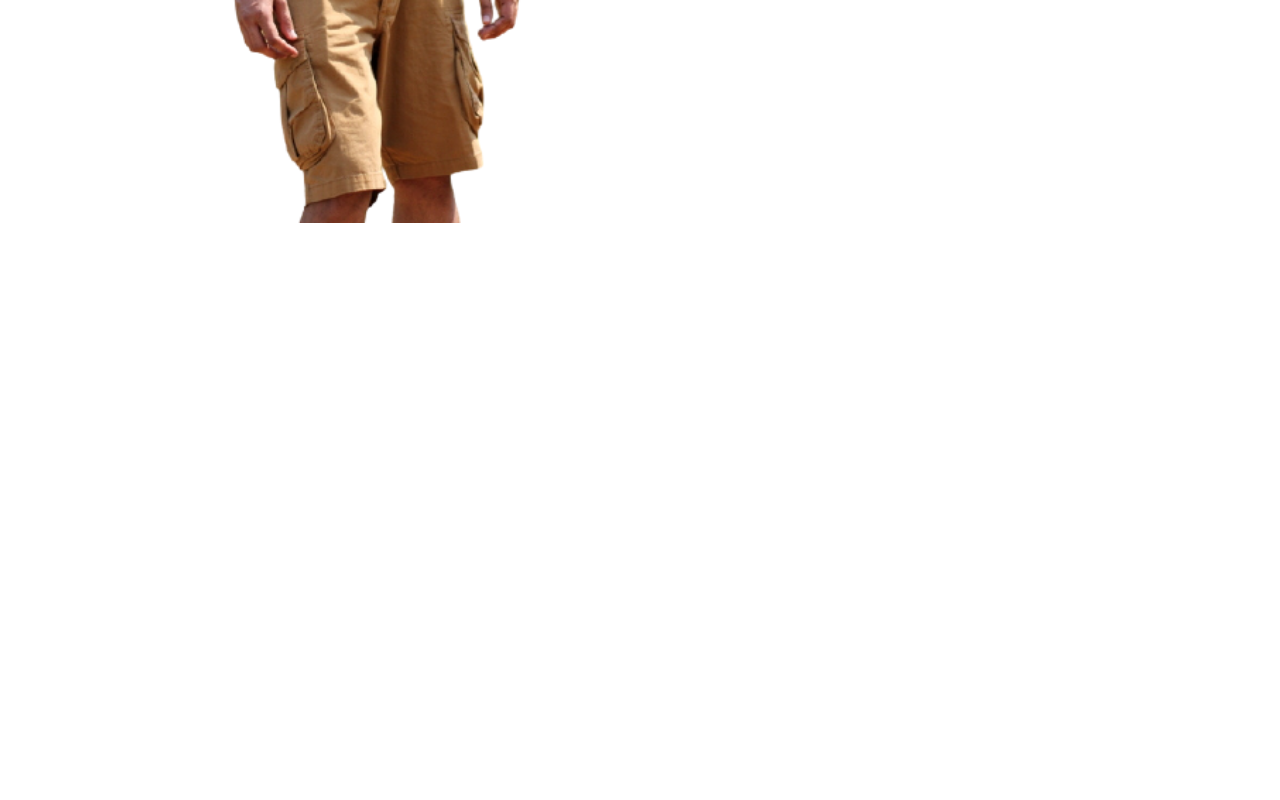
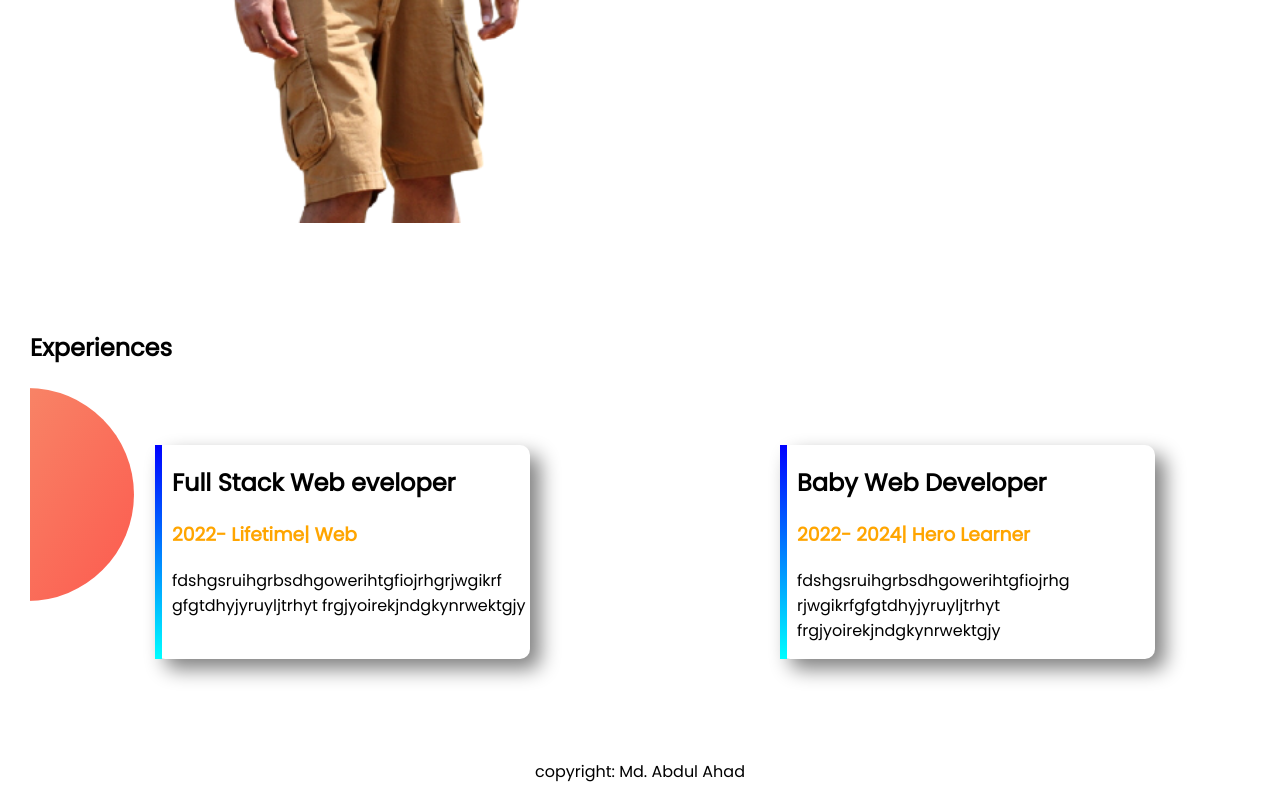
Before and after one commit to ahad299/developer-portfolio, a plain HTML site: page index.html in a window 1280 px wide. Shown: the part 1438-2238 px from the top of the page. Before the commit the page ends 1768 px from the top, so only its background shows below. Drawn offline with Linux system fonts and the light colour scheme.

Commit message:
footer and experience

```diff
--- a/index.html
+++ b/index.html
@@ -14,7 +14,7 @@
 </head>
 
 <body>
-    <section class="topbanner">
+    <section class="topbanner flex-container">
         <div class="half-width">
             <h1>Welcome</h1>
             <h1><span class="orange-color">Hello My</span> World</h1>
@@ -26,7 +26,7 @@
             <img src="images/my-bg (2).png" alt="">
         </div>
     </section>
-    <section class="dream-big">
+    <section class="dream-big flex-container">
         <div class="half-width">
             <img src="images/q-removebg-preview.png" alt="">
         </div>
@@ -40,8 +40,35 @@
             </p>
             <a href="https://facebook.com/ahad.stark" class=" link-button" target="_blank">Download Resume</a>
         </div>
+    </section>
+    <section class="experience-area">
+        <h1>Experiences</h1>
 
+        <section class="flex-container">
+            <div id="full-stack" class="experience-item">
+                <h2>Full Stack Web eveloper</h2>
+                <h3 class="orange-color">2022- Lifetime| Web</h3>
+                <p>fdshgsruihgrbsdhgowerihtgfiojrhgrjwgikrf
+                    gfgtdhyjyruyljtrhyt
+                    frgjyoirekjndgkynrwektgjy
+                </p>
+            </div>
+            <div id="baby-dev" class="experience-item">
+                <h2>Baby Web Developer</h2>
+                <h3 class="orange-color">2022- 2024| Hero Learner</h3>
+                <p>
+                    fdshgsruihgrbsdhgowerihtgfiojrhg
+                    rjwgikrfgfgtdhyjyruyljtrhyt
+                    frgjyoirekjndgkynrwektgjy
+                </p>
+            </div>
+        </section>
     </section>
+    <footer>
+        <p>
+            copyright: Md. Abdul Ahad
+        </p>
+    </footer>
 </body>
 
 </html>
--- a/style.css
+++ b/style.css
@@ -3,13 +3,16 @@ body{
     margin: 0;
 }
 h1{
-    font-size: 500 px;
-
+    font-size: 50 px;
+    margin-bottom: 80px;
+    }
+h2{
+    font-size: 40;
 }
 .orange-color{
     color: orange;
 }
-section{
+.flex-container{
     display: flex;
     margin-bottom: 100px;
 }
@@ -40,3 +43,31 @@ section{
     background-repeat: no-repeat;
     background-position: right;
 }
+.experience-area{
+    margin-left: 30px;
+    background-image: url(images/exp-bg.png);
+    background-repeat: no-repeat;
+    background-position: left ;
+}
+.experience-item{
+    width: 40%;
+    margin-left: 10%;
+    margin-right: 10%;
+    padding-left: px;
+    box-shadow: 10px 10px 20px gray ;
+    padding-left: 10px;
+    border-radius: 10px;
+}
+#baby-dev{
+    border-left: 7px solid;
+    border-image: linear-gradient(blue, cyan);
+    border-image-slice: 1;
+}
+#full-stack{
+    border-left: 7px solid;
+    border-image: linear-gradient(180deg, blue, cyan);
+    border-image-slice: 1;
+}
+footer p {
+    text-align: center;
+}
```
